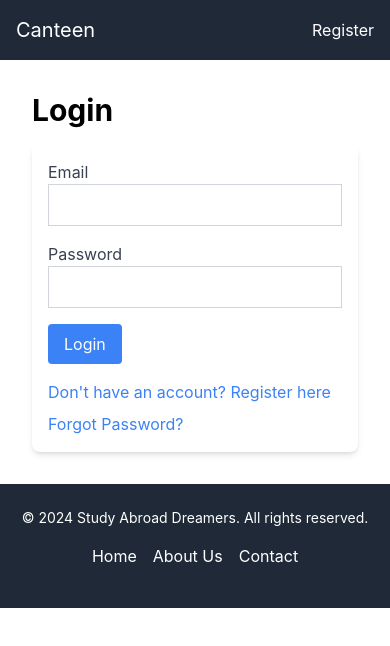
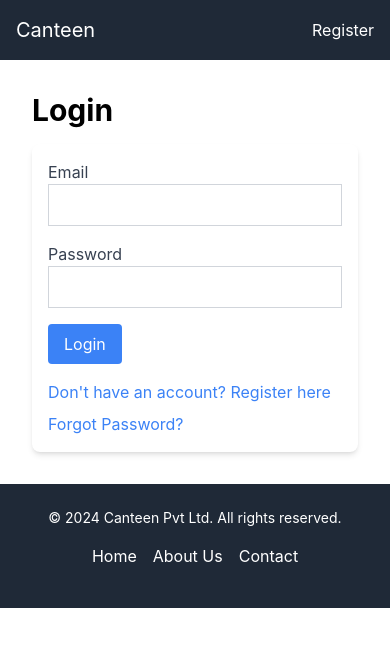
Before and after one commit to Navinmanohar/canteen, a React (Create React App) app in the folder client/: page /login in a window 390 px wide. Shown: the top 646 px of the page. Built offline with nearby package versions, Linux system fonts and the light colour scheme.

Commit message:
responsive

```diff
--- a/client/src/App.js
+++ b/client/src/App.js
@@ -161,7 +161,7 @@ function App() {
           }
         />
       </Routes>
-      <Footer links={footerLinks} companyName="Study Abroad Dreamers" year={2024} />
+      <Footer links={footerLinks} companyName="Canteen Pvt Ltd" year={2024} />
     </Router>
   );
 }
--- a/client/src/components/Footer/Footer.js
+++ b/client/src/components/Footer/Footer.js
@@ -2,7 +2,7 @@ import React from 'react';
 
 const Footer = ({ links, companyName, year }) => {
   return (
-    <footer className="bg-gray-800 text-white py-6 mb-0">
+    <footer className="bg-gray-800 text-white py-6 mb-0 w-full">
       <div className="container mx-auto px-4">
         <div className="flex flex-col  justify-between items-center">
           {/* Company Name and Year */}
--- a/client/src/components/Navbar/Navbar.js
+++ b/client/src/components/Navbar/Navbar.js
@@ -8,7 +8,7 @@ const Navbar = () => {
   // console.log(userInfo?.userData?.user, "this is nav ");
 
   return (
-    <nav className="bg-gray-800 p-4 sticky top-0 z-50">
+    <nav className="bg-gray-800 p-4 sticky top-0 z-50 w-full">
       <div className="container mx-auto flex justify-between items-center">
         <Link to="/" className="text-white text-xl">Canteen</Link>
         <div className="flex space-x-4">
```
